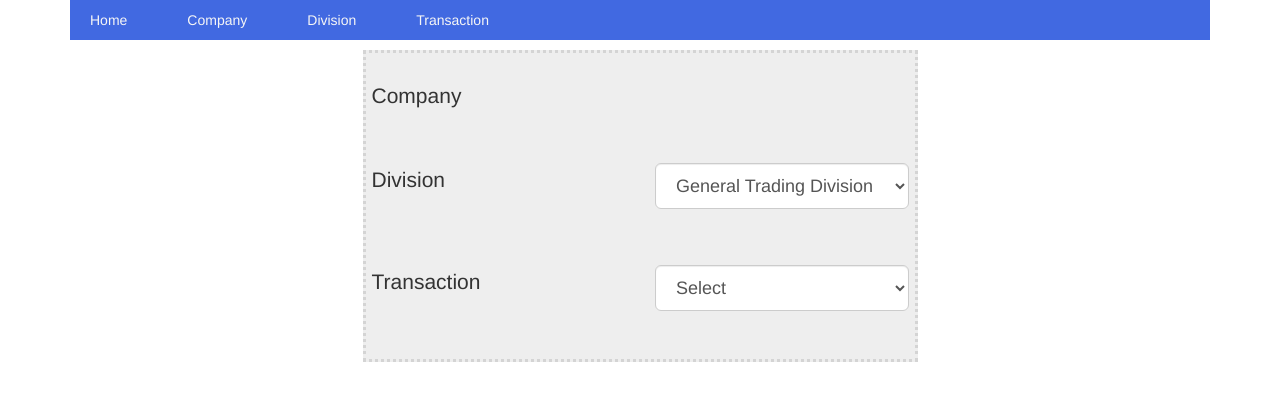
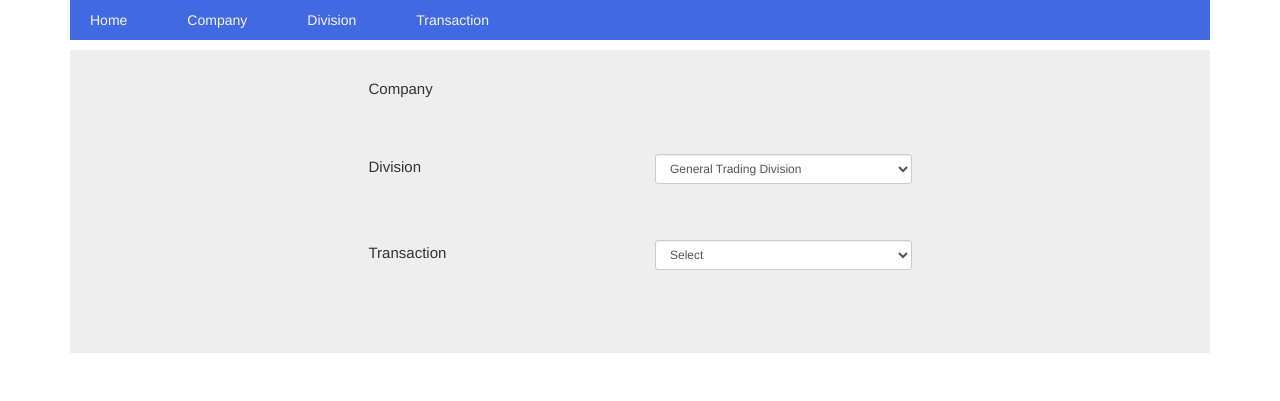
Before and after one commit to inwonday/pettyCash, a Django app: template bwi/templates/bwi/employeeHome.html in a window 1280 px wide. Shown: the part 71-472 px from the top of the page. Run offline with Django 3.2, Linux system fonts and the light colour scheme; the template is opened without the code that fills it: values that come from a table or form of the project are taken from there, others are empty; data comes from the database, SQL or seed files in the repository; some libraries are stand-ins or nearby versions.

Commit message:
employeeHome css

```diff
--- a/bwi/templates/bwi/employeeHome.html
+++ b/bwi/templates/bwi/employeeHome.html
@@ -34,23 +34,18 @@
   background-image: linear-gradient(to right, #c4e17f, #c4e17f 12.5%, #f7fdca 12.5%, #f7fdca 25%, #fecf71 25%, #fecf71 37.5%, #f0776c 37.5%, #f0776c 50%, #db9dbe 50%, #db9dbe 62.5%, #c49cde 62.5%, #c49cde 75%, #669ae1 75%, #669ae1 87.5%, #62c2e4 87.5%, #62c2e4);
 }
 
-    .box{
-    	padding: 20px;
-    margin: 0 auto;
-    background-color: #eee;
-    border: 3px dotted rgba(0,0,0,0.1);
-        }
 .but:hover{
   text-decoration:none;
 }
 .size{
-  font-size:21px;
+  font-size:15px;
    margin-top:5px;
 }
 
 </style>
 {% include "bwi/common/_header.html" %}
 <div class="container" style="margin-top:100px">
+    <div class="wrapper">
 <div class="row">
     <div class="col-xs-12 col-sm-8 col-md-6 col-sm-offset-2 col-md-offset-3">
 		<div role="form" class="box">
@@ -84,7 +79,7 @@
 				</div>
 				<div class="col-xs-12 col-sm-6 col-md-6">
 					<div class="form-group">
-                        <select type="text" name="paymentType" id="paymentType" class="form-control input-lg" placeholder="Payment Type" tabindex="2">
+                        <select type="text" name="paymentType" id="paymentType" class="form-control input-sm" placeholder="Payment Type" tabindex="2">
 
                         	 {% for division in divisions %}
                         	<option value="{{ division.id}}">{{division.name|capfirst}}</option>
@@ -105,7 +100,7 @@
 				</div>
 				<div class="col-xs-12 col-sm-6 col-md-6">
 					<div class="form-group">
-                        <select type="text" name="transactionType" id="transactionType" class="form-control input-lg" tabindex="2">
+                        <select type="text" name="transactionType" id="transactionType" class="form-control input-sm" tabindex="2">
                             <option value="">Select</option>
                         	 {% for transaction in transactions %}
                         	<option value="{{ transaction.name}}">{{transaction.name|capfirst}}</option>
@@ -136,9 +131,11 @@
 		</div>
 	</div>
 </div>
+        </div>
 <!-- Modal -->
 
 <script>
+    $('.menu').css("display", "block");
      $('.operationalButtons').hide();
     $('.pettyCashButtons').hide();
 	$(function () {
```
